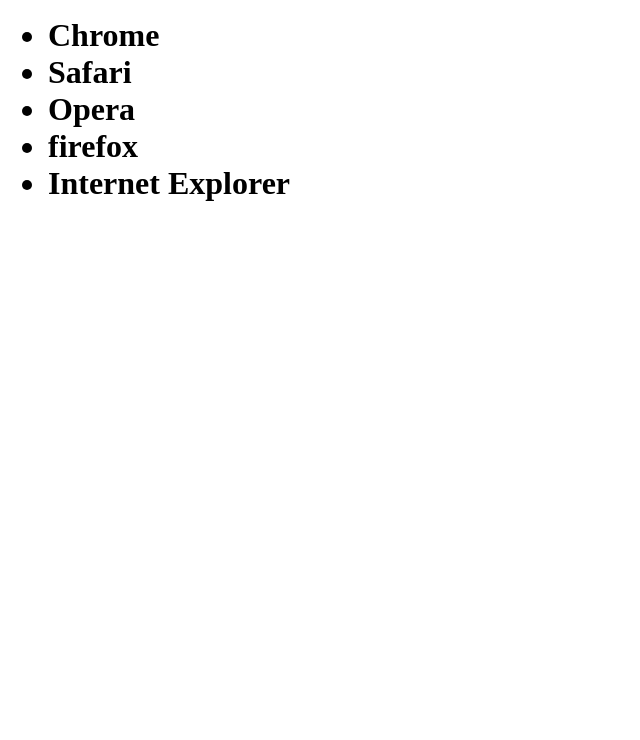
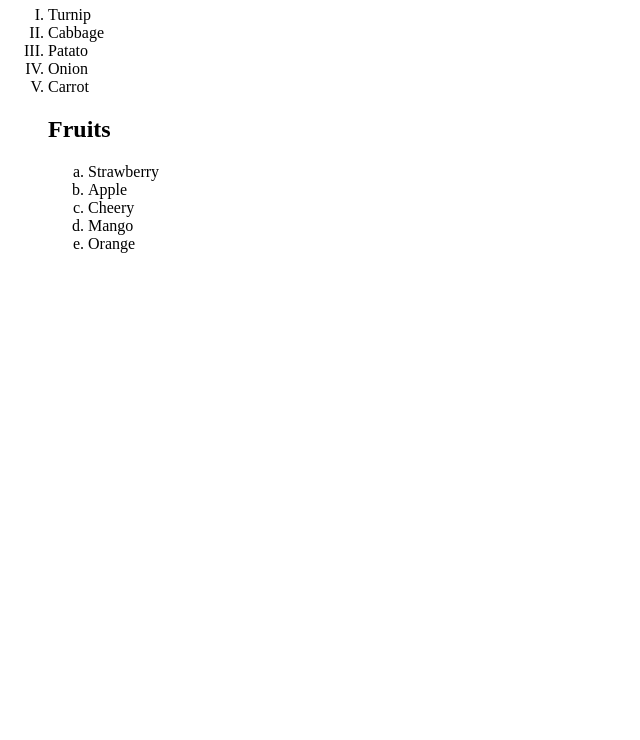
Before and after one commit to arfadeveloper/order-list, a plain HTML site: page index.html in a window 1280 px wide. Shown: the part 60-800 px from the top of the page, without its empty margins (0-640 px from the left). Drawn offline with Linux system fonts and the light colour scheme.

Commit message:
task done

```diff
--- a/index.html
+++ b/index.html
@@ -2,13 +2,20 @@
 <head>
 </head>
 <body>
-<p><h1><b>Unorder List</b><h1></p>
-<ul>
-<li>Chrome</li>
-<li>Safari</li>
-<li>Opera</li>
-<li>firefox</li>
-<li>Internet Explorer</li>
-</ul>
+<p><h1><b>Vegtables</b></h1></p>
+<ol type='I'>
+<li>Turnip</li>
+<li>Cabbage</li>
+<li>Patato</li>
+<li>Onion</li>
+<li>Carrot</li>
+<p><h2><b>Fruits</b></h2></p>
+<ol type='a'>
+<li>Strawberry</li>
+<li>Apple</li>
+<li>Cheery</li>
+<li>Mango</li>
+<li>Orange</li>
+</ol>
 </body>
 </html>
```
